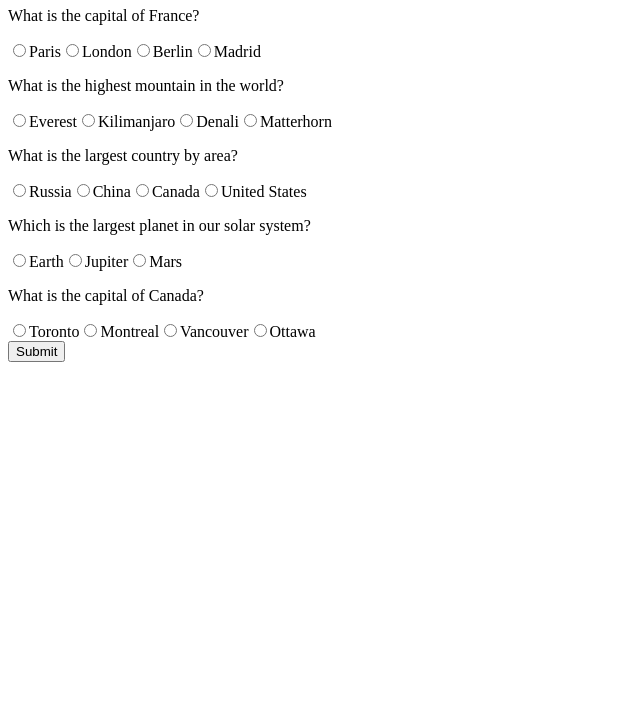
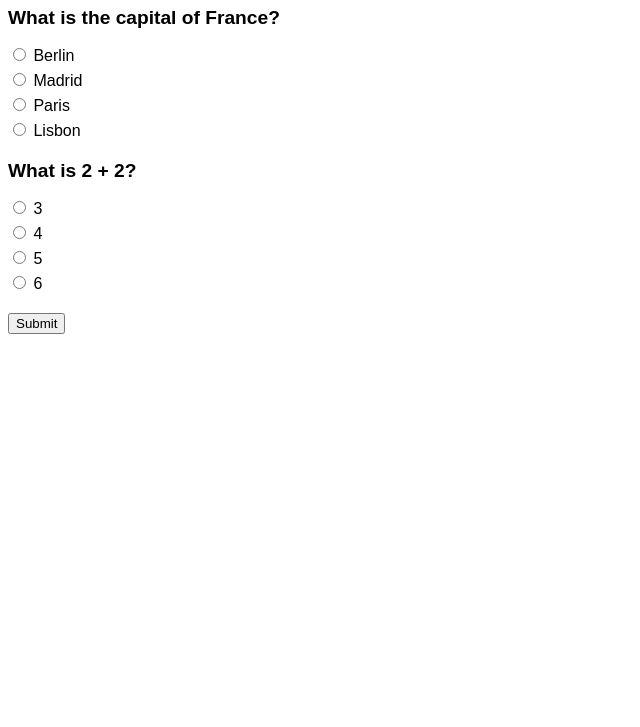
Before and after one commit to acciojob/quiz-with-session-DharminderPal, a website: page main.html in a window 1280 px wide. Shown: the part 73-800 px from the top of the page, without its empty margins (0-640 px from the left). Drawn offline with Linux system fonts and the light colour scheme.

Commit message:
created a submission

```diff
--- a/main.html
+++ b/main.html
@@ -1,17 +1,17 @@
 <!DOCTYPE html>
-
-<html>
-  <head>
+<html lang="en">
+<head>
+    <meta charset="UTF-8">
+    <meta name="viewport" content="width=device-width, initial-scale=1.0">
     <link rel="stylesheet" href="styles.css" />
-  </head>
-
-  <body>
-    <!-- do not change this code -->
+    <title>Quiz App</title>
+</head>
+<body>
     <h1>Quiz</h1>
     <div id="questions"></div>
     <button id="submit">Submit</button>
     <div id="score"></div>
 
     <script type="text/javascript" src="./script.js"></script>
-  </body>
+</body>
 </html>
--- a/script.js
+++ b/script.js
@@ -1,88 +1,63 @@
-// Quiz questions data
 const questions = [
     {
         question: "What is the capital of France?",
-    choices: ["Paris", "London", "Berlin", "Madrid"],
-    answer: "Paris",
+        answers: {
+            a: "Berlin",
+            b: "Madrid",
+            c: "Paris",
+            d: "Lisbon"
+        },
+        correct: "c"
     },
     {
-    question: "What is the highest mountain in the world?",
-    choices: ["Everest", "Kilimanjaro", "Denali", "Matterhorn"],
-    answer: "Everest",
+        question: "What is 2 + 2?",
+        answers: {
+            a: "3",
+            b: "4",
+            c: "5",
+            d: "6"
         },
-  {
-    question: "What is the largest country by area?",
-    choices: ["Russia", "China", "Canada", "United States"],
-    answer: "Russia",
-  },
-  {
-    question: "Which is the largest planet in our solar system?",
-    choices: ["Earth", "Jupiter", "Mars"],
-    answer: "Jupiter",
-  },
-  {
-    question: "What is the capital of Canada?",
-    choices: ["Toronto", "Montreal", "Vancouver", "Ottawa"],
-    answer: "Ottawa",
-  },
+        correct: "b"
+    }
 ];
 
-// Retrieve saved progress from session storage or initialize as empty array
-let userAnswers = JSON.parse(sessionStorage.getItem("progress")) || new Array(questions.length).fill(null);
+const questionsContainer = document.getElementById('questions');
+const submitButton = document.getElementById('submit');
+const scoreContainer = document.getElementById('score');
 
-// Render the questions and choices
-function renderQuestions() {
-  const questionsElement = document.getElementById("questions");
-  questionsElement.innerHTML = ""; // Clear previous content
+function loadQuestions() {
+    questions.forEach((currentQuestion, questionIndex) => {
+        const questionElement = document.createElement('div');
+        questionElement.classList.add('question');
 
-  questions.forEach((question, index) => {
-    const questionElement = document.createElement("div");
-    const questionText = document.createElement("p");
-    questionText.textContent = question.question;
+        const questionText = document.createElement('h2');
+        questionText.innerText = currentQuestion.question;
         questionElement.appendChild(questionText);
 
-    question.choices.forEach((choice) => {
-      const choiceElement = document.createElement("input");
-      choiceElement.setAttribute("type", "radio");
-      choiceElement.setAttribute("name", `question-${index}`);
-      choiceElement.setAttribute("value", choice);
-
-      // If user previously selected this answer, mark it as checked
-      if (userAnswers[index] === choice) {
-        choiceElement.checked = true; // Mark the radio button as checked
+        for (const answer in currentQuestion.answers) {
+            const answerLabel = document.createElement('label');
+            answerLabel.innerHTML = `
+                <input type="radio" name="question${questionIndex}" value="${answer}">
+                ${currentQuestion.answers[answer]}
+            `;
+            questionElement.appendChild(answerLabel);
         }
 
-      // Save the selected choice to sessionStorage
-      choiceElement.addEventListener("change", () => {
-        userAnswers[index] = choice;
-        sessionStorage.setItem("progress", JSON.stringify(userAnswers)); // Save progress in session storage
-      });
-
-      const choiceText = document.createTextNode(choice);
-      questionElement.appendChild(choiceElement);
-      questionElement.appendChild(choiceText);
-    });
-
-    questionsElement.appendChild(questionElement);
+        questionsContainer.appendChild(questionElement);
     });
 }
 
-// Calculate and display the score
 function calculateScore() {
     let score = 0;
-
-  questions.forEach((question, index) => {
-    if (userAnswers[index] === question.answer) {
+    questions.forEach((currentQuestion, questionIndex) => {
+        const selectedAnswer = document.querySelector(`input[name="question${questionIndex}"]:checked`);
+        if (selectedAnswer && selectedAnswer.value === currentQuestion.correct) {
             score++;
         }
     });
-
-  localStorage.setItem("score", score); // Save the score to local storage
-  document.getElementById("score").textContent = `Your score is ${score} out of 5.`;
+    scoreContainer.innerText = `Your score: ${score} out of ${questions.length}`;
 }
 
-// Event listener for submit button
-document.getElementById("submit").addEventListener("click", calculateScore);
+submitButton.addEventListener('click', calculateScore);
 
-// Initial call to render the quiz
-renderQuestions();
+loadQuestions();
--- a/styles.css
+++ b/styles.css
@@ -1 +1,17 @@
 /*  your css code here. If applicable */
+body {
+    font-family: Arial, sans-serif;
+}
+
+.question {
+    margin-bottom: 20px;
+}
+
+h2 {
+    font-size: 1.2em;
+}
+
+label {
+    display: block;
+    margin: 5px 0;
+}
```
Lines whose indentation alone changed are shown as unchanged.
